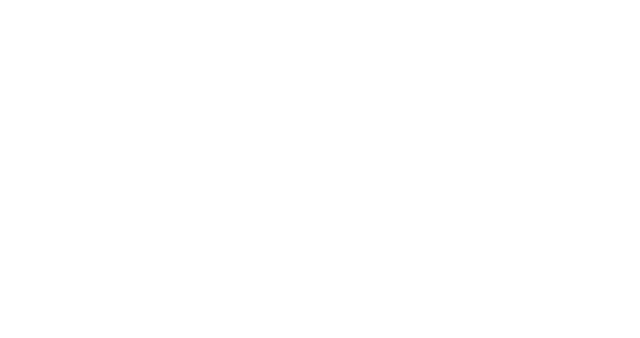
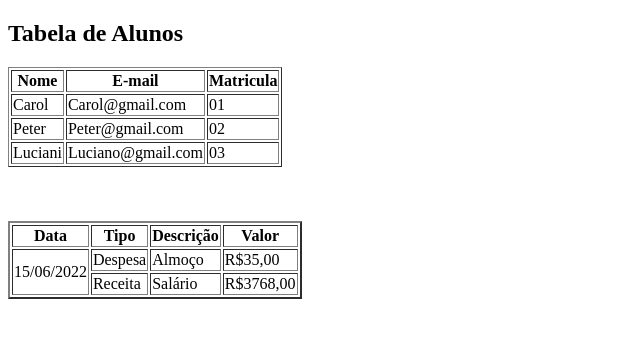
Before and after one commit to olucianomoreira/gitthubinho, a plain HTML site: page index.html in a window 1280 px wide. Shown: the whole page, without its empty margins (0-640 px from the left). Drawn offline with Linux system fonts and the light colour scheme.

Commit message:
alteraçoes aula 2

```diff
--- a/index.html
+++ b/index.html
@@ -0,0 +1,74 @@
+<!DOCTYPE html>
+<html lang="pt-br">
+<head>
+    <meta charset="UTF-8">
+    <meta name="viewport" content="width=device-width, initial-scale=1.0">
+    <title>Document</title>
+</head>
+<body>
+    <main>
+        <section id="student">
+            <!-- Tabelas -->
+            <h1>Tabela de Alunos</h1>
+
+            <table border="1">
+                <thead>
+                    <tr>
+                        <th>Nome</th>
+                        <th>E-mail</th>
+                        <th>Matricula</th>
+                    </tr>
+
+                </thead>
+                <tbody>
+                    <tr>
+                        <td>Carol</td>
+                        <td>Carol@gmail.com</td>
+                        <td>01</td>
+                    </tr>
+                    <tr>
+                        <td>Peter</td>
+                        <td>Peter@gmail.com</td>
+                        <td>02</td>
+                    </tr>
+
+                    <tr>
+                        <td>Luciani</td>
+                        <td>Luciano@gmail.com</td>
+                        <td>03</td>
+                    </tr>
+
+                </tbody>
+
+            </table>
+            <br><br><br>
+            <table border="2">
+                <thead>
+                    <tr>
+                        <th>Data</th>
+                        <th>Tipo</th>
+                        <th>Descrição</th>
+                        <th>Valor</th>
+                    </tr>
+                </thead>
+                <tbody>
+                    <tr>
+                        <td rowspan="2">15/06/2022</td> <!-- colspan para colunas -->
+                        <td>Despesa</td>
+                        <td>Almoço</td>
+                        <td>R$35,00</td>
+                    </tr>
+                    <tr>
+
+                        <td>Receita</td>
+                        <td>Salário</td>
+                        <td>R$3768,00</td>
+                    </tr>
+                </tbody>
+            </table>
+        </section>
+
+    </main>
+
+</body>
+</html>
--- a/style.css
+++ b/style.css
@@ -0,0 +1,30 @@
+*{
+    margin: 0;
+    padding: 0;
+}
+
+h1{
+    color: rgb(217, 255, 3);
+    background-color: blueviolet;
+}
+
+h2{
+    text-decoration:underline ;
+    text-transform: uppercase;
+    text-align: center;
+}
+
+p{
+    text-align: justify;
+    margin: 30px;
+}
+.bg-img{
+    height: 600px;
+    width: 100%;
+    background-image: url('https://images.unsplash.com/photo-1478760329108-5c3ed9d495a0?q=80&w=1974&auto=format&fit=crop&ixlib=rb-4.0.3&ixid=M3wxMjA3fDB8MHxwaG90by1wYWdlfHx8fGVufDB8fHx8fA%3D%3D');
+    background-size: cover;
+    background-repeat: no-repeat;
+    background-position: center;
+    background-attachment: fixed;
+
+}
```
Also changed, not shown: Aprendendo_Css.html (+4 -0 lines).
